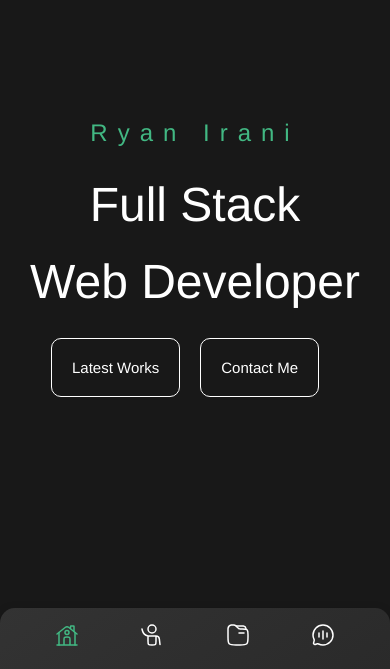
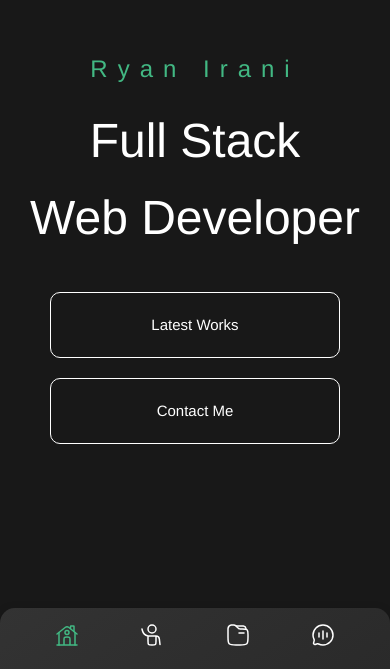
Before and after one commit to justryan55/portfolio, a Vue app: page / in a window 390 px wide. Shown: the part 175-844 px from the top of the page. Built offline with nearby package versions, Linux system fonts and the light colour scheme.

Commit message:
added display: flex to btn-container on mobile device

```diff
--- a/src/views/HomeView.vue
+++ b/src/views/HomeView.vue
@@ -170,6 +170,7 @@ html {
   }
 
   .btn-container {
+    display: flex;
     flex-direction: column;
     padding: 0px 50px;
     gap: 20px;
@@ -177,6 +178,7 @@ html {
 
   .btn {
     width: 100%;
+    margin-right: 0;
   }
 
   .image {
```
